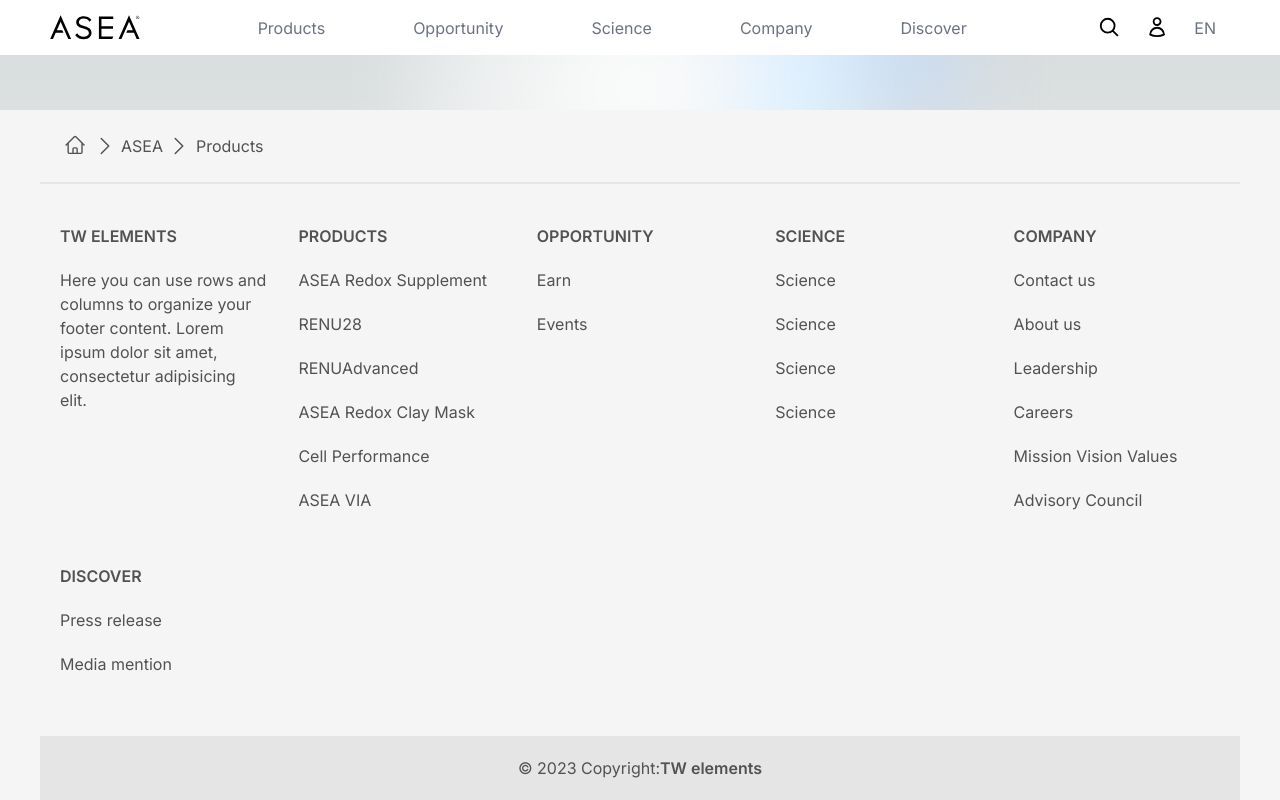
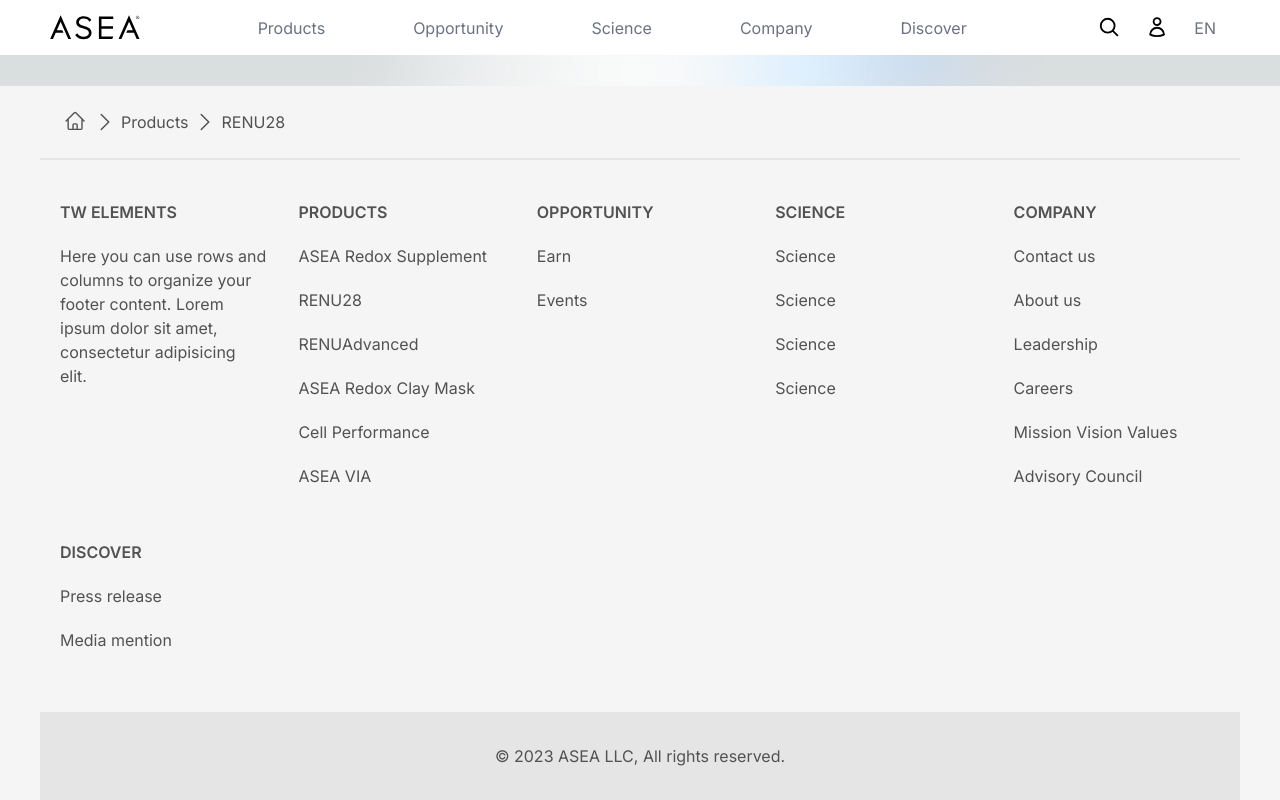
Before and after one commit to jamesdesigns/testing-nextjs, a Next.js app: page / in a window 1280 px wide. Built offline with nearby package versions, Linux system fonts and the light colour scheme.

Commit message:
Add changes to the footer

```diff
--- a/app/page.tsx
+++ b/app/page.tsx
@@ -80,7 +80,7 @@
             </svg>
           </span>
           <span>&nbsp;</span>
-          <span>ASEA</span>
+          <span>Products</span>
           <span>&nbsp;</span>
           <span>
             <svg xmlns="http://www.w3.org/2000/svg" fill="none" viewBox="0 0 24 24" stroke-width="1.5" stroke="currentColor" className="w-6 h-6">
@@ -88,7 +88,7 @@
             </svg>
           </span>
           <span>&nbsp;</span>
-          <span>Products</span>
+          <span>RENU28</span>
         </div>
 
         <div className="flex justify-center">
@@ -278,9 +278,8 @@
         </div>
 
 
-        <div className="bg-neutral-200 p-5 text-center dark:bg-neutral-700">
-          <span>© 2023 Copyright:</span>
-          <a className="font-semibold text-neutral-600 dark:text-neutral-400" href="https://tw-elements.com/">TW elements</a>
+        <div className="bg-neutral-200 p-8 text-center dark:bg-neutral-700">
+          <span>© 2023 ASEA LLC, All rights reserved.</span>
         </div>
       </footer>
 
```
